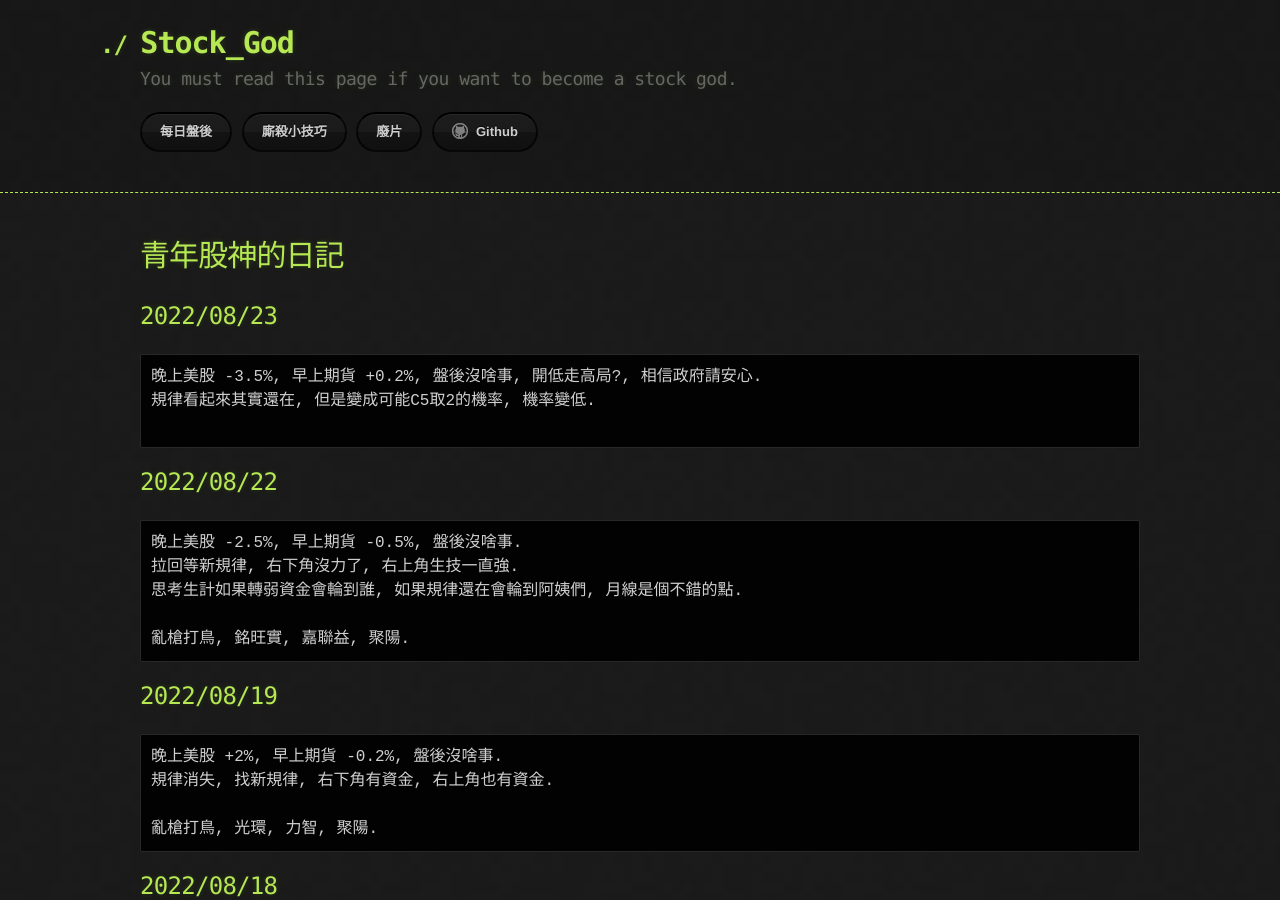
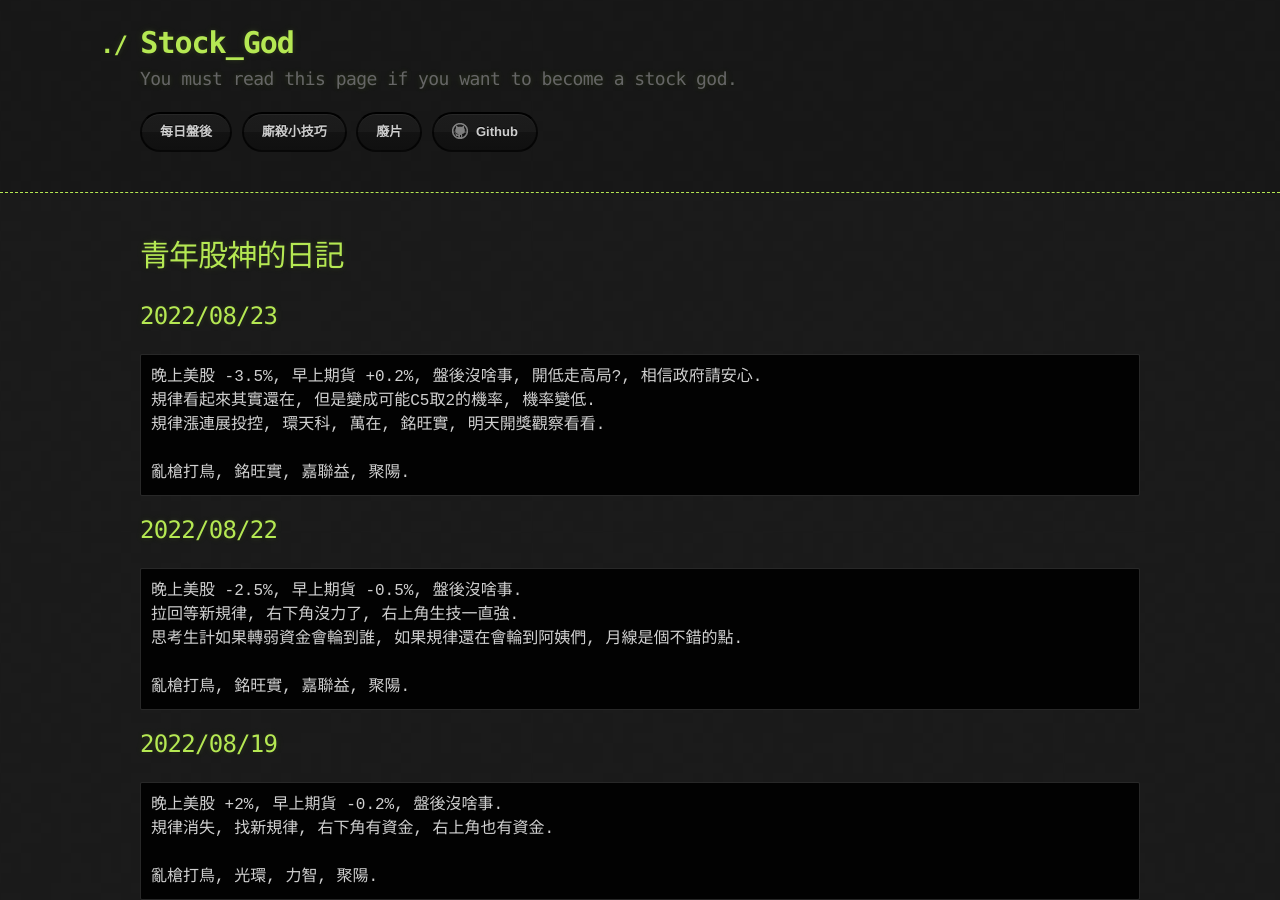
Before and after one commit to lepg5487/Stock_God, a Jekyll site: the page built from index.md, in a window 1280 px wide and 900 px high. Built offline with Jekyll 4.4.1, drawn with Linux system fonts in a browser that asks for light colours; our own code applies the rules of GitHub Pages for plain Markdown files.

Commit message:
Update index.md

````diff
--- a/index.md
+++ b/index.md
@@ -8,7 +8,9 @@ layout: testlayouts
 ```
 晚上美股 -3.5%, 早上期貨 +0.2%, 盤後沒啥事, 開低走高局?, 相信政府請安心.
 規律看起來其實還在, 但是變成可能C5取2的機率, 機率變低.
-
+規律漲連展投控, 環天科, 萬在, 銘旺實, 明天開獎觀察看看.
+
+亂槍打鳥, 銘旺實, 嘉聯益, 聚陽.
 ```
 
 ## 2022/08/22
````
